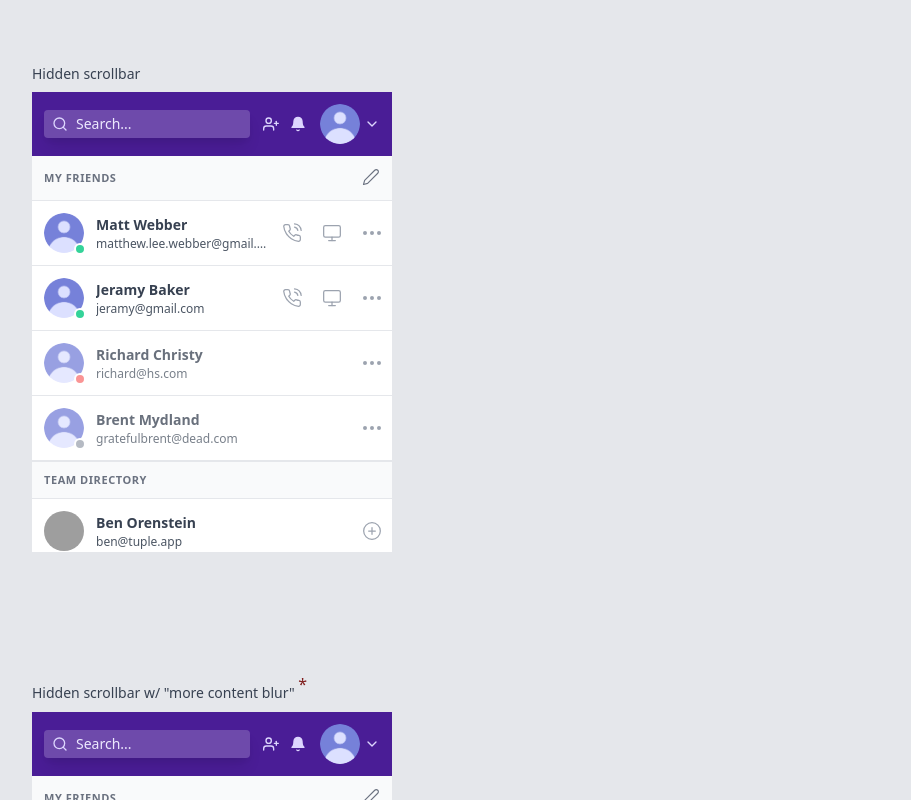
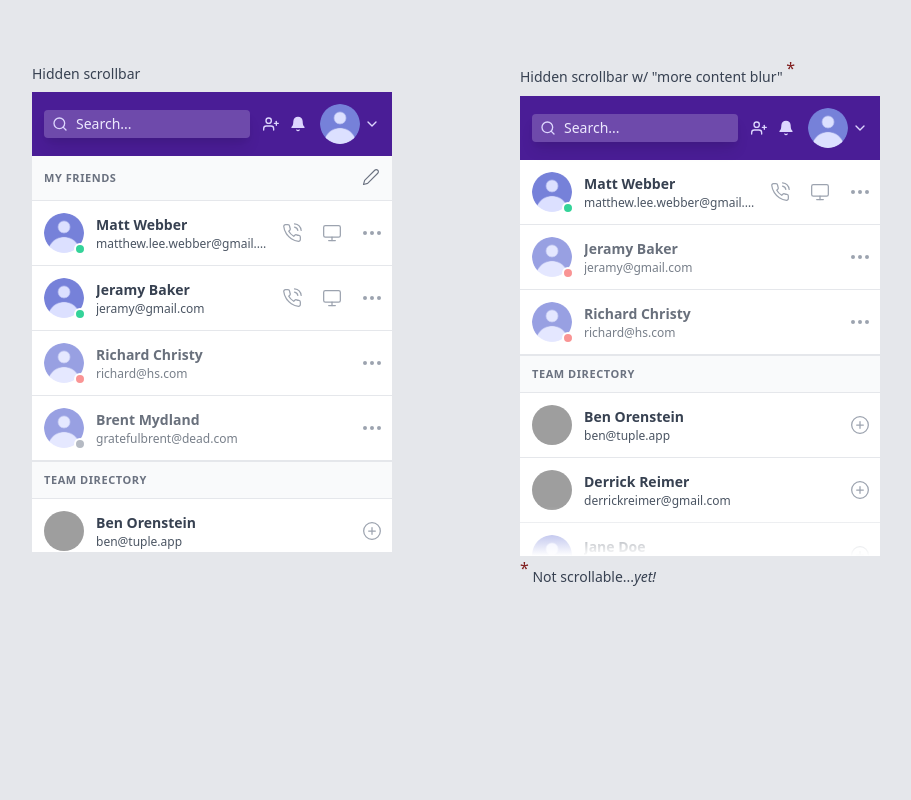
Before and after one commit to matthew-webber/tuple, a React (Create React App) app: page / in a window 1280 px wide. Shown: the whole page, without its empty margins (32-943 px from the left). Built offline with nearby package versions, Linux system fonts and the light colour scheme; grey boxes are pictures that could not be loaded.

Commit message:
WIP sticky header

```diff
--- a/src/App.js
+++ b/src/App.js
@@ -6,8 +6,10 @@ function App() {
     <div className='App'>
       <body className='overflow-hidden' style={{backgroundColor: '#4a1d96'}}>
         <div className='h-screen w-full overflow-auto pb-64 antialiased bg-gray-200'>
-          <Scrollable />
-          <NotScrollable />
+          <div className='flex flex-wrap'>
+            <Scrollable />
+            <NotScrollable />
+          </div>
         </div>
       </body>
     </div>
--- /dev/null
+++ b/src/layout/StickyHeader.js
@@ -0,0 +1,27 @@
+import React from 'react'
+
+const StickyHeader = ({text, buttons}) => {
+
+  return (
+    <>
+      <div
+        className='sticky top-0 flex items-center bg-gray-50 z-10 p-3 border-b leading-3'
+        style={{fontSize: '11px'}}
+      >
+        <div className='flex-grow uppercase text-gray-500 tracking-wider font-bold'>
+          My Friends
+        </div>
+        <div>
+          <button
+            className='text-xs text-gray-500 font-normal'
+            onClick={editClick}
+          >
+            {!editing ? <EditIcon /> : <CancelIcon />}
+          </button>
+        </div>
+      </div>
+    </>
+  )
+}
+
+export default StickyHeader
--- a/src/media/Icons.js
+++ b/src/media/Icons.js
@@ -182,3 +182,24 @@ export const AddFriendIcon = () => {
     </>
   )
 }
+
+export const ChevronDown = () => {
+  return (
+    < >
+      <svg
+        xmlns='http://www.w3.org/2000/svg'
+        width='16'
+        height='16'
+        viewBox='0 0 24 24'
+        fill='none'
+        stroke='currentColor'
+        strokeWidth='2'
+        stroke-linecap='round'
+        stroke-linejoin='round'
+        className='feather feather-chevron-down'
+      >
+        <polyline points='6 9 12 15 18 9'></polyline>
+      </svg>
+    </>
+  )
+}
--- a/src/menus/NotScrollable.js
+++ b/src/menus/NotScrollable.js
@@ -4,7 +4,7 @@ import Caption from '../menus/Caption'
 import Gravatar from '../layout/Gravatar'
 import HeaderSearch from '../layout/HeaderSearch'
 import UserCard from '../layout/UserCard'
-import {EditIcon, CancelIcon} from '../media/Icons'
+import {EditIcon, CancelIcon, ChevronDown} from '../media/Icons'
 
 const NotScrollable = () => {
   const [editing, setEditing] = useState(false)
@@ -136,20 +136,7 @@ const NotScrollable = () => {
                     <Gravatar />
                   </div>
                   <div className='text-purple-200'>
-                    <svg
-                      xmlns='http://www.w3.org/2000/svg'
-                      width='16'
-                      height='16'
-                      viewBox='0 0 24 24'
-                      fill='none'
-                      stroke='currentColor'
-                      strokeWidth='2'
-                      stroke-linecap='round'
-                      stroke-linejoin='round'
-                      className='feather feather-chevron-down'
-                    >
-                      <polyline points='6 9 12 15 18 9'></polyline>
-                    </svg>
+                    <ChevronDown />
                   </div>
                 </button>
               </div>
@@ -157,22 +144,7 @@ const NotScrollable = () => {
             <div className='flex-shrink-0'></div>
             <div className='scroll-hide-chrome relative flex-grow overflow-y-hidden users-main'>
               <div className='flex-grow users-overlay'>
-                <div
-                  className='sticky top-0 flex items-center bg-gray-50 z-10 p-3 border-b leading-3'
-                  style={{fontSize: '11px'}}
-                >
-                  <div className='flex-grow uppercase text-gray-500 tracking-wider font-bold'>
-                    My Friends
-                  </div>
-                  <div>
-                    <button
-                      className='text-xs text-gray-500 font-normal'
-                      onClick={editClick}
-                    >
-                      {!editing ? <EditIcon /> : <CancelIcon />}
-                    </button>
-                  </div>
-                </div>
+
                 <UserCard
                   userInfo={{
                     imgThumb: <Gravatar />,
```
